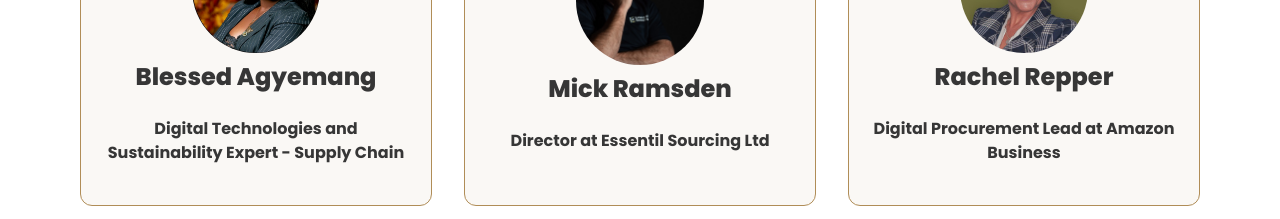
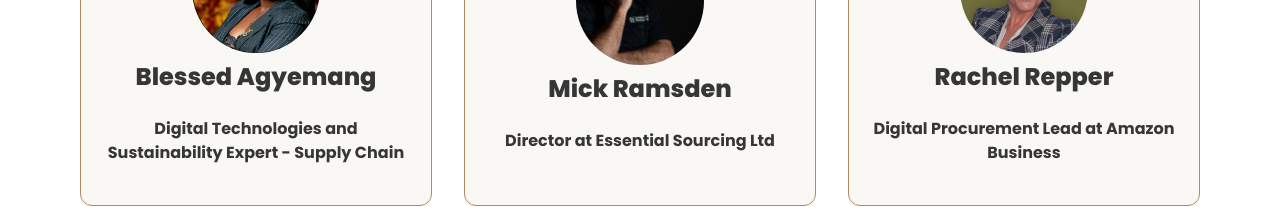
Before and after one commit to NexaForgeTechnologies/theprocurementplug, a Next.js app: page /event/elevate2025-manchester in a window 1280 px wide. Shown: the part 5220-5439 px from the top of the page. Built offline with nearby package versions, Linux system fonts and the light colour scheme.

Commit message:
Update GuestCTR.jsx

```diff
--- a/src/containers/events/manchester/GuestCTR.jsx
+++ b/src/containers/events/manchester/GuestCTR.jsx
@@ -113,7 +113,7 @@ function GuessCTR() {
       img: "/images/guess/guess-16.jpg",
       heading: "Mick Ramsden",
       // subHeading: "Workshop",
-      text1: "Director at Essentil Sourcing Ltd",
+      text1: "Director at Essential Sourcing Ltd",
       text2: "",
     },
     {
```
